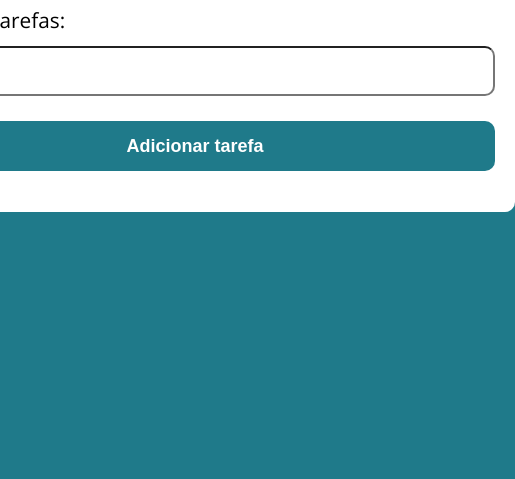
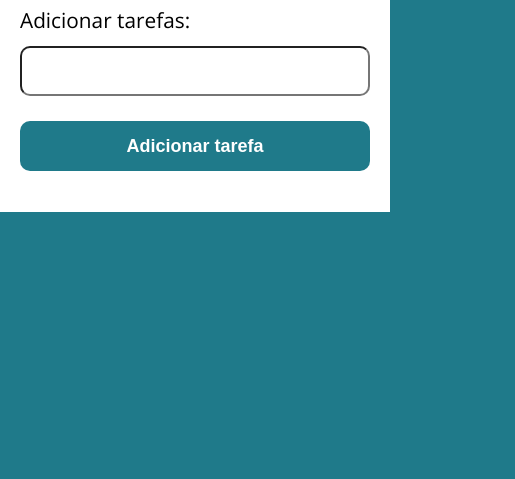
Before and after one commit to RibleBlock/listaTarefas, a plain HTML site: page index.html in a window 390 px wide. Shown: the part 365-844 px from the top of the page, 515 px wide, since content can reach past the window. Drawn offline with nearby package versions, Linux system fonts and the light colour scheme.

Commit message:
Adicionando design responsivo

```diff
--- a/assets/css/style.css
+++ b/assets/css/style.css
@@ -11,7 +11,7 @@
 
 body {
     display: grid;
-    place-content: center;
+    place-items: center;
     min-height: 100vh;
     margin: 0;
     padding: 0;
@@ -21,8 +21,8 @@ body {
 }
 
 .container {
-    width: 640px;
-    margin: 10px auto;
+    width: 100%;
+    max-width: 640px;
     padding: 20px;
     background-color: #fff;
     border-radius: 10px;
@@ -62,3 +62,9 @@ form button {
 form button:hover {
     background-color: var(--primary-color-darker);
 }
+
+@media screen and (max-width:640px) {
+    .container {
+        border-radius: 0;
+    }
+}
```
